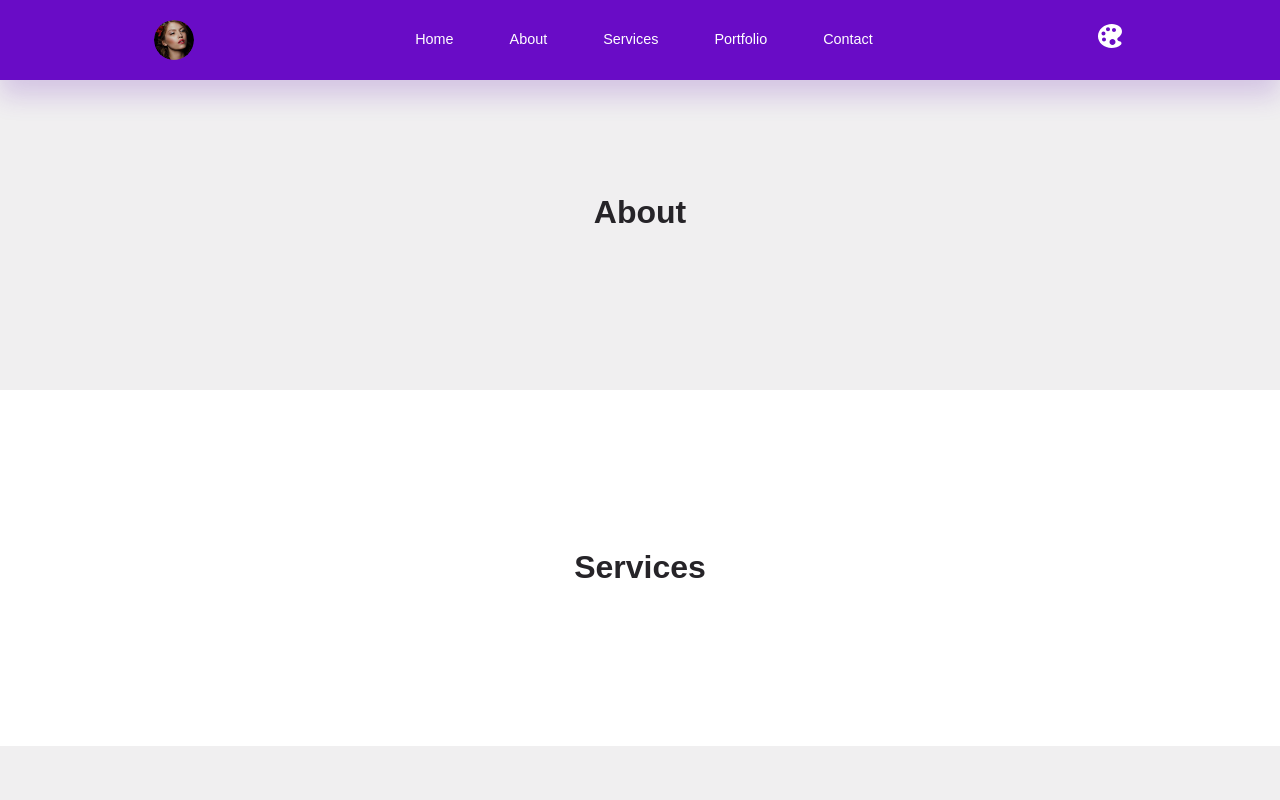
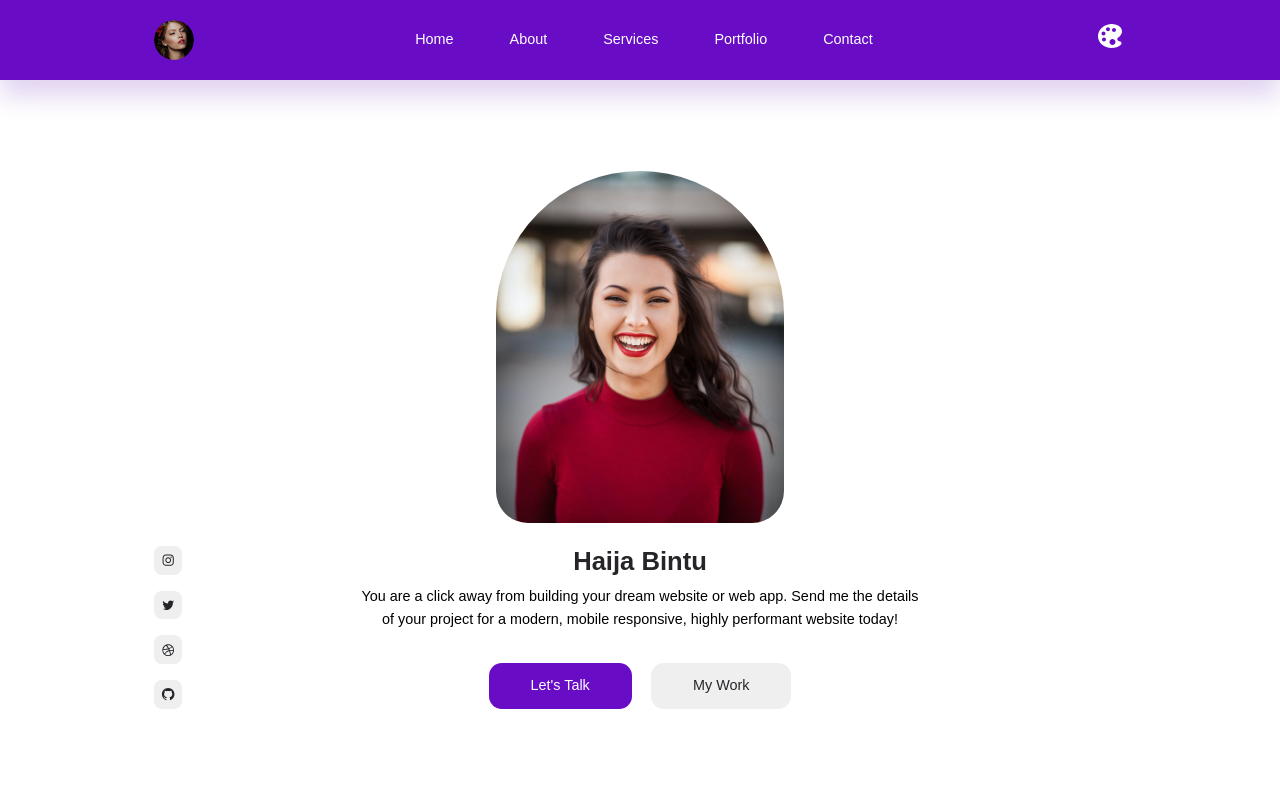
Before and after one commit to shashankdkte/portfolio-multi-theme, a React (Create React App) app: page / in a window 1280 px wide. Shown: the top 800 px of the page. Built offline with nearby package versions, Linux system fonts and the light colour scheme.

Commit message:
Added Header Section

```diff
--- a/src/sections/header/Header.jsx
+++ b/src/sections/header/Header.jsx
@@ -1,8 +1,27 @@
 import './header.css'
+import HeaderImage from "../../assets/header.jpg"
+import data from './data'
 
 const Header = () => {
   return (
-    <header id="header"><h2>Header</h2></header>
+    <header id="header">
+      <div className="container header__container">
+        <div className="header__profile">
+          <img src={HeaderImage} alt="Header Potrait" />
+        </div>
+        <h3>Haija Bintu</h3>
+        <p>
+        You are a click away from building your dream website or web app. Send me the details of your project for a modern, mobile responsive, highly performant website today!
+        </p>
+        <div className="header__cta">
+          <a href="#contact" className="btn primary">Let's Talk</a>
+          <a href="#portfolio" className='btn light'>My Work</a>
+        </div>
+        <div className="header__socials">
+         {data.map(item => <a key={item.id} href={item.link} target="_blank" rel="noopener noreferrer">{item.icon}</a>)}
+        </div>
+      </div>
+    </header>
   )
 }
 
--- /dev/null
+++ b/src/sections/header/data.js
@@ -0,0 +1,13 @@
+import {AiOutlineInstagram} from 'react-icons/ai'
+import {AiOutlineTwitter} from 'react-icons/ai'
+import {AiOutlineDribbble} from 'react-icons/ai'
+import {AiFillGithub} from 'react-icons/ai'
+
+const data = [
+    {id: 1, link: 'https://instagram.com', icon: <AiOutlineInstagram/>},
+    {id: 2, link: 'https://twitter.com', icon: <AiOutlineTwitter/>},
+    {id: 3, link: 'https://dribbble.com', icon: <AiOutlineDribbble/>},
+    {id: 4, link: 'https://github.com', icon: <AiFillGithub/>}
+]
+
+export default data
--- a/src/sections/header/header.css
+++ b/src/sections/header/header.css
@@ -0,0 +1,92 @@
+header {
+    margin-top: 5rem;
+    height: calc(100vh - 5rem);
+    display: grid;
+    place-items: center;
+    background: var(--color-white);
+    transition: var(--transition);
+}
+
+.header__container {
+    display: flex;
+    flex-direction: column;
+    align-items: center;
+    position: relative;
+}
+
+.header__profile {
+    width: 18rem;
+    height: 22rem;
+    border-radius: 9rem 9rem 2rem 2rem;
+    overflow: hidden;
+    margin-bottom: 1.5rem;
+}
+
+.header__container p {
+    width: 35rem;
+    text-align: center;
+    margin: 0.6rem 0 2rem;
+}
+.header__cta {
+    display: flex;
+    align-items: center;
+    gap: 1.2rem;
+}
+
+.header__socials {
+    position: absolute;
+    left: 0;
+    bottom: 0;
+    display: flex;
+    flex-direction: column;
+    gap: 1rem;
+}
+
+.header__socials a {
+    width: 1.8rem;
+    aspect-ratio: 1/1;
+    background: var(--color-light);
+    color: var(--color-black);
+    display: grid;
+    place-items: center;
+    border-radius: var(--border-radius-3);
+}
+
+.header__socials a:hover {
+    background: var(--color-primary);
+    color: var(--color-white);
+    transform: translateX(-0.5rem);
+}
+
+
+
+/* MEDIA QUERIES (tablets) */
+@media screen and (max-width: 1024px) {
+    header {
+        margin-top: 0;
+        height: 100vh;
+    }
+}
+
+
+/* MEDIA QUERIES (tablets) */
+@media screen and (max-width: 600px) {
+    .header__profile {
+        width: 14rem;
+        height: 17rem;
+        max-width: 60%;
+        max-height: 35vh;
+    }
+
+    .header__container p {
+        width: 100%;
+    }
+
+    .header__cta {
+        gap: 1rem;
+    }
+
+    .header__socials {
+        display: none;
+    }
+}
```
